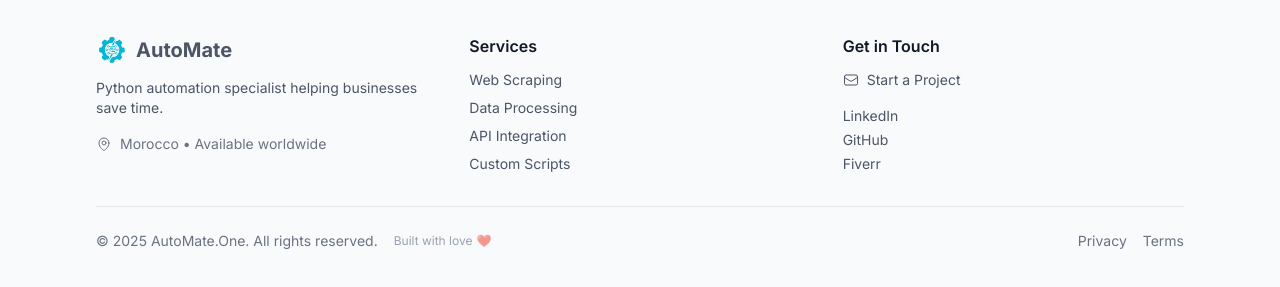
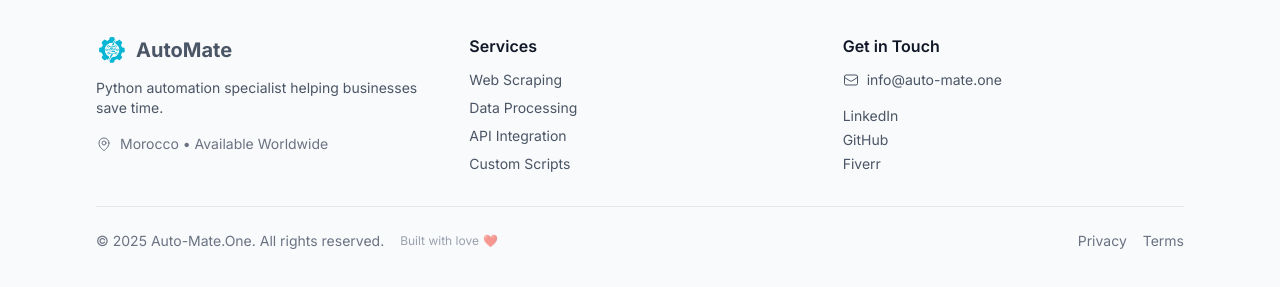
Before and after one commit to haytham10/automate-one, a Next.js app: page / in a window 1280 px wide. Shown: the part 5534-5821 px from the top of the page. Built offline with nearby package versions, Linux system fonts and the light colour scheme.

Commit message:
feat: enhance CtaSection with email link and update Footer for improved contact information and branding

```diff
--- a/src/components/sections/CtaSection.tsx
+++ b/src/components/sections/CtaSection.tsx
@@ -60,7 +60,7 @@ const CtaSection = () => {
           {/* Enhanced CTA Buttons with better hierarchy */}
           <div className="flex flex-col sm:flex-row gap-4 justify-center items-center mb-12 animate-scale-in" style={{animationDelay: '0.4s'}}>
             <Button
-              href="#"
+              href="mailto:info@auto-mate.one?subject=Automation Project Request&body=Hi AutoMate.One!%0A%0AI'm interested in automating some business processes. Here's what I need help with:%0A%0A[Please describe your current manual process and what you'd like to automate]%0A%0AThank you!"
               size="lg"
               className="group relative bg-gradient-to-r from-cyan-400 to-blue-500 hover:from-cyan-500 hover:to-blue-600 text-white text-lg px-8 py-4 shadow-xl hover:shadow-2xl hover:scale-[1.05] transform transition-all duration-300 font-semibold"
             >
--- a/src/components/sections/Footer.tsx
+++ b/src/components/sections/Footer.tsx
@@ -35,7 +35,7 @@ const Footer = () => {
             </p>
             <div className="flex items-center gap-2 text-sm text-gray-500">
               <MapPinIcon className="w-4 h-4" />
-              <span>Morocco • Available worldwide</span>
+              <span>Morocco • Available Worldwide</span>
             </div>
           </div>
 
@@ -43,10 +43,10 @@ const Footer = () => {
           <div>
             <h4 className="font-semibold text-gray-900 mb-3">Services</h4>
             <ul className="space-y-2 text-sm">
-              <li><a href="#" className="hover:text-cyan-600 transition-colors">Web Scraping</a></li>
-              <li><a href="#" className="hover:text-cyan-600 transition-colors">Data Processing</a></li>
-              <li><a href="#" className="hover:text-cyan-600 transition-colors">API Integration</a></li>
-              <li><a href="#" className="hover:text-cyan-600 transition-colors">Custom Scripts</a></li>
+              <li><a href="#services" className="hover:text-cyan-600 transition-colors">Web Scraping</a></li>
+              <li><a href="#services" className="hover:text-cyan-600 transition-colors">Data Processing</a></li>
+              <li><a href="#services" className="hover:text-cyan-600 transition-colors">API Integration</a></li>
+              <li><a href="#services" className="hover:text-cyan-600 transition-colors">Custom Scripts</a></li>
             </ul>
           </div>
 
@@ -54,14 +54,14 @@ const Footer = () => {
           <div>
             <h4 className="font-semibold text-gray-900 mb-3">Get in Touch</h4>
             <div className="space-y-2 text-sm">
-              <a href="#" className="flex items-center gap-2 hover:text-cyan-600 transition-colors">
+              <a href="mailto:info@auto-mate.one" className="flex items-center gap-2 hover:text-cyan-600 transition-colors">
                 <EnvelopeIcon className="w-4 h-4" />
-                Start a Project
+                info@auto-mate.one
               </a>
               <div className="space-y-1 pt-2">
-                <a href="#" className="block hover:text-cyan-600 transition-colors">LinkedIn</a>
-                <a href="#" className="block hover:text-cyan-600 transition-colors">GitHub</a>
-                <a href="#" className="block hover:text-cyan-600 transition-colors">Fiverr</a>
+                <a href="https://www.linkedin.com/in/haytham-mokhtari-2a4867112/" target="_blank" rel="noopener noreferrer" className="block hover:text-cyan-600 transition-colors">LinkedIn</a>
+                <a href="https://github.com/haytham10" target="_blank" rel="noopener noreferrer" className="block hover:text-cyan-600 transition-colors">GitHub</a>
+                <a href="https://www.fiverr.com/haytham1001" target="_blank" rel="noopener noreferrer" className="block hover:text-cyan-600 transition-colors">Fiverr</a>
               </div>
             </div>
           </div>
@@ -70,7 +70,7 @@ const Footer = () => {
         {/* Bottom bar */}
         <div className="border-t border-gray-200 pt-6 flex flex-col md:flex-row justify-between items-center gap-4 text-sm text-gray-500">
           <div className="flex flex-col md:flex-row items-center gap-2 md:gap-4">
-            <p>© {currentYear} AutoMate.One. All rights reserved.</p>
+            <p>© {currentYear} Auto-Mate.One. All rights reserved.</p>
             <p className="flex items-center gap-1 text-xs text-gray-400">
               Built with love <span className="text-red-400 animate-pulse">❤️</span>
             </p>
```
